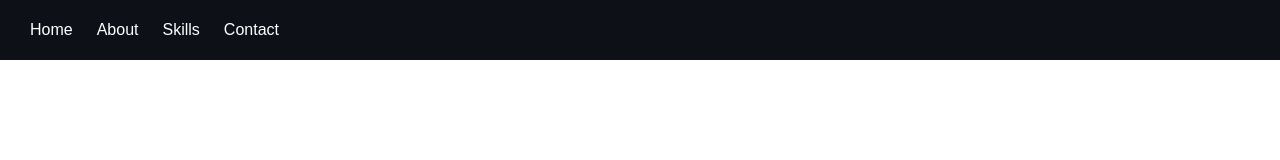
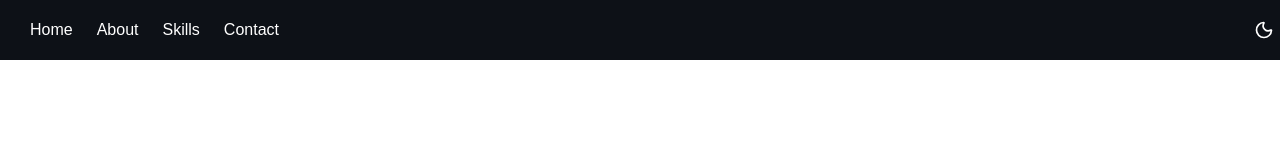
Before and after one commit to siavashmosadegh/siavash-mosadegh-website-front, a Next.js app: page / in a window 1280 px wide. Shown: the top 160 px of the page. Built offline with nearby package versions, Linux system fonts and the light colour scheme.

Commit message:
theme toggle button added to navbar

```diff
--- a/src/components/Navbar/Navbar.tsx
+++ b/src/components/Navbar/Navbar.tsx
@@ -3,6 +3,7 @@
 import Link from 'next/link';
 import { useState } from 'react';
 import styles from './Navbar.module.scss';
+import ThemeToggleButton from '../ThemToggleButton/ThemeToggleButton';
 
 const Navbar: React.FC = () => {
     const [isOpen, setIsOpen] = useState <Boolean> (true);
@@ -19,6 +20,8 @@ const Navbar: React.FC = () => {
                     {/* <li><Link href="/services">Services</Link></li> */}
                     <li><Link href="/contact">Contact</Link></li>
                 </ul>
+
+                <ThemeToggleButton />
             </div>
         </nav>
     );
```
